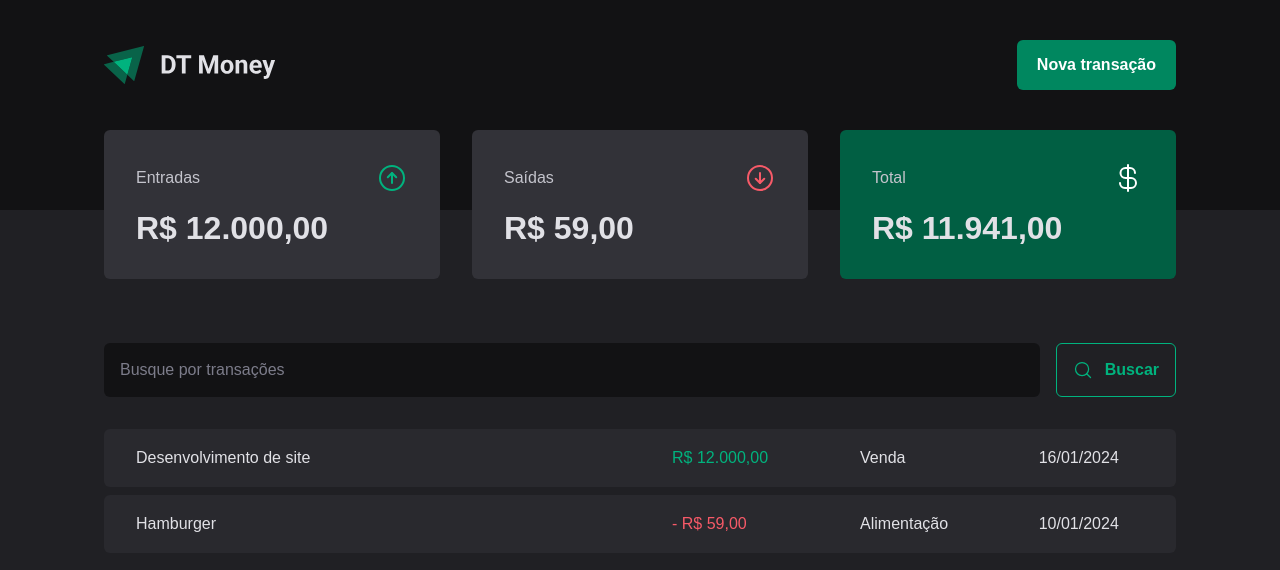
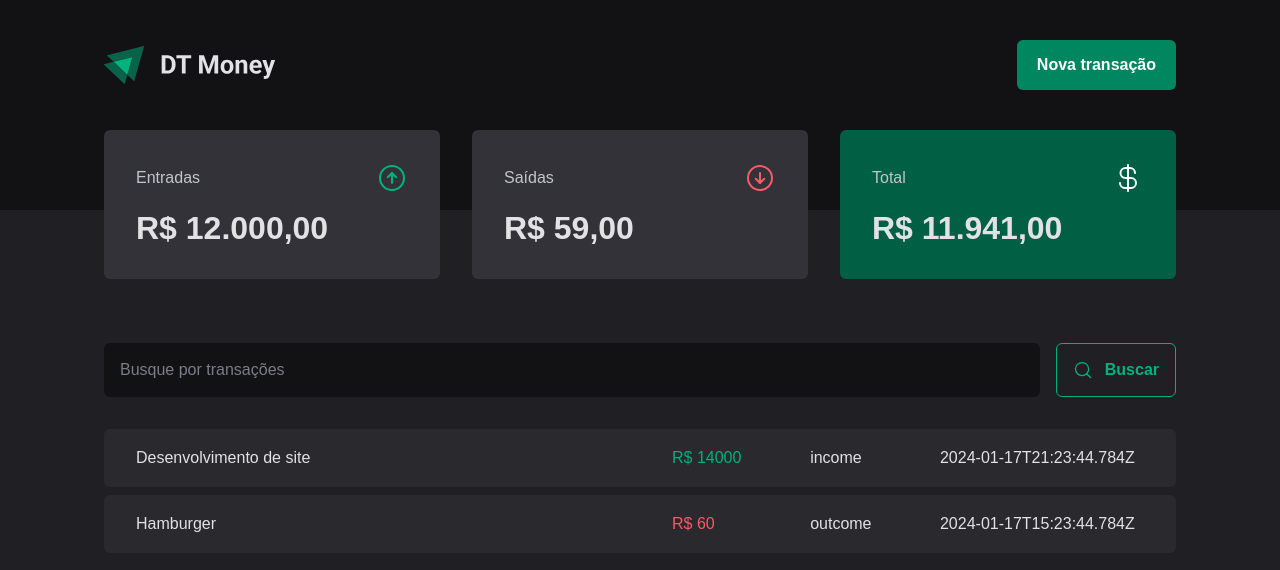
Before and after one commit to Newton-Duarte/ignite-dt-money, a React (Vite) app: page / in a window 1280 px wide. Shown: the top 570 px of the page. Built offline with nearby package versions, Linux system fonts and the light colour scheme; data requests are answered from the project's data file.

Commit message:
feat: use transactions context on transactions page

```diff
--- a/src/App.tsx
+++ b/src/App.tsx
@@ -2,12 +2,15 @@ import { ThemeProvider } from "styled-components";
 import { defaultTheme } from "./styles/themes/default";
 import { GlobalStyle } from "./styles/global";
 import { Transactions } from "./pages/Transactions";
+import { TransactionsProvider } from "./contexts/TransactionsContext";
 
 export function App() {
   return (
     <ThemeProvider theme={defaultTheme}>
       <GlobalStyle />
-      <Transactions />
+      <TransactionsProvider>
+        <Transactions />
+      </TransactionsProvider>
     </ThemeProvider>
   )
 }
--- a/src/pages/Transactions/index.tsx
+++ b/src/pages/Transactions/index.tsx
@@ -1,10 +1,14 @@
 
 import { Header } from '../../components/Header';
 import { Summary } from '../../components/Summary';
+import { useTransactions } from '../../hooks/useTransactions';
 import { SearchForm } from './components/SearchForm';
+
 import * as S from './styles';
 
 export function Transactions() {
+  const { transactions } = useTransactions();
+
   return (
     <div>
       <Header />
@@ -14,24 +18,18 @@ export function Transactions() {
         <SearchForm />
         <S.Table>
           <tbody>
-            <tr>
-              <td width="50%">Desenvolvimento de site</td>
-              <td>
-                <S.PriceHighlight variant="income">
-                R$ 12.000,00
-                </S.PriceHighlight>
-              </td>
-              <td>Venda</td>
-              <td>16/01/2024</td>
-            </tr>
-            <tr>
-              <td width="50%">Hamburger</td>
-              <td><S.PriceHighlight variant="outcome">
-                - R$ 59,00
-                </S.PriceHighlight></td>
-              <td>Alimentação</td>
-              <td>10/01/2024</td>
-            </tr>
+            {transactions.map((transaction) => (
+              <tr key={transaction.id}>
+                <td width="50%">{transaction.description}</td>
+                <td>
+                  <S.PriceHighlight variant={transaction.type}>
+                  R$ {transaction.price}
+                  </S.PriceHighlight>
+                </td>
+                <td>{transaction.type}</td>
+                <td>{transaction.createdAt}</td>
+              </tr>
+            ))}
           </tbody>
         </S.Table>
       </S.Container>
```
